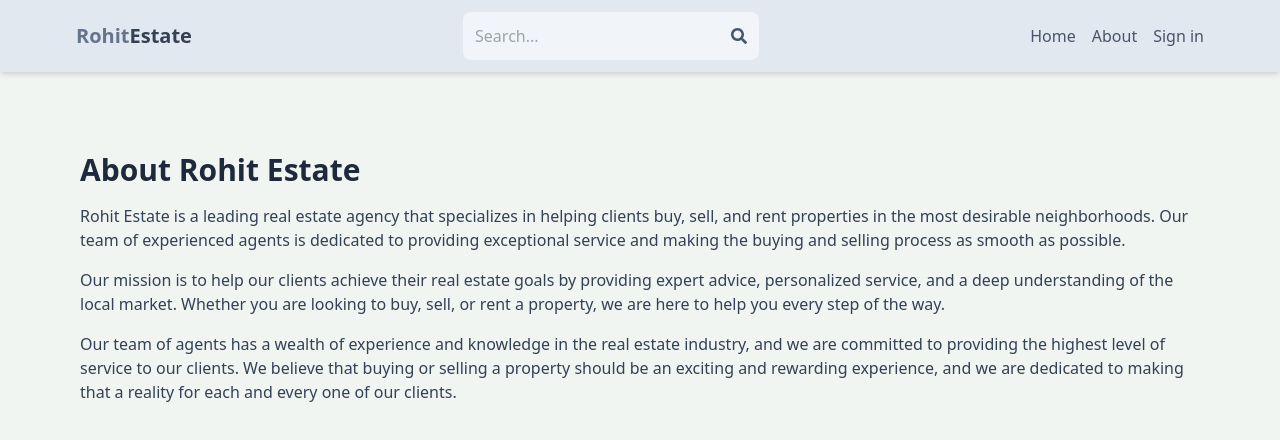
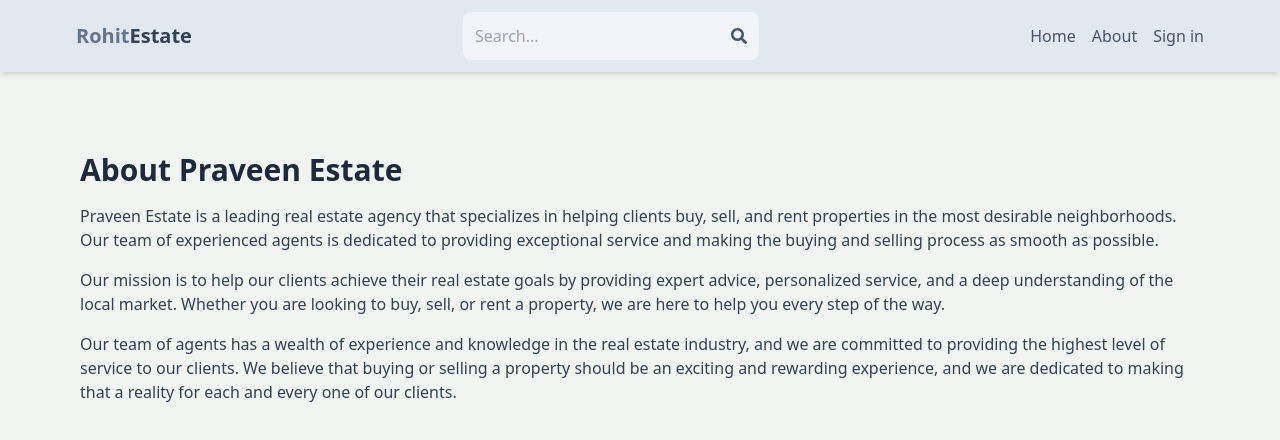
Before and after one commit to PraveenVishvakarma/Real-Estate-App, a React (Vite) app in the folder client/: page /about in a window 1280 px wide. Shown: the top 440 px of the page. Built offline with nearby package versions, Linux system fonts and the light colour scheme; no server answers.

Commit message:
Update About.jsx

```diff
--- a/client/src/pages/About.jsx
+++ b/client/src/pages/About.jsx
@@ -3,8 +3,8 @@
 export default function About() {
   return (
     <div className='py-20 px-4 max-w-6xl mx-auto'>
-      <h1 className='text-3xl font-bold mb-4 text-slate-800'>About Rohit Estate</h1>
-      <p className='mb-4 text-slate-700'>Rohit Estate is a leading real estate agency that specializes in helping clients buy, sell, and rent properties in the most desirable neighborhoods. Our team of experienced agents is dedicated to providing exceptional service and making the buying and selling process as smooth as possible.</p>
+      <h1 className='text-3xl font-bold mb-4 text-slate-800'>About Praveen Estate</h1>
+      <p className='mb-4 text-slate-700'>Praveen Estate is a leading real estate agency that specializes in helping clients buy, sell, and rent properties in the most desirable neighborhoods. Our team of experienced agents is dedicated to providing exceptional service and making the buying and selling process as smooth as possible.</p>
       <p className='mb-4 text-slate-700'>
       Our mission is to help our clients achieve their real estate goals by providing expert advice, personalized service, and a deep understanding of the local market. Whether you are looking to buy, sell, or rent a property, we are here to help you every step of the way.
       </p>
```
